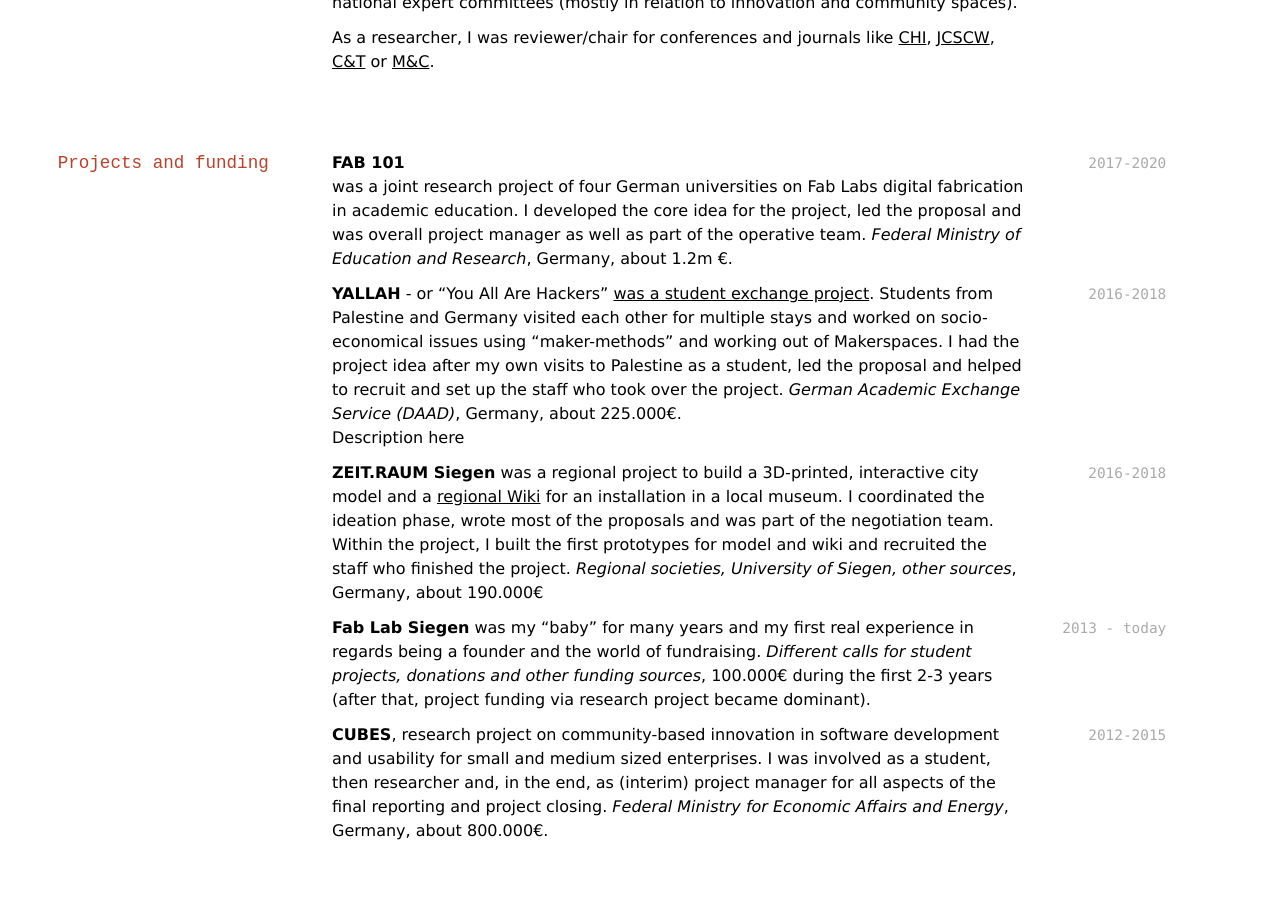
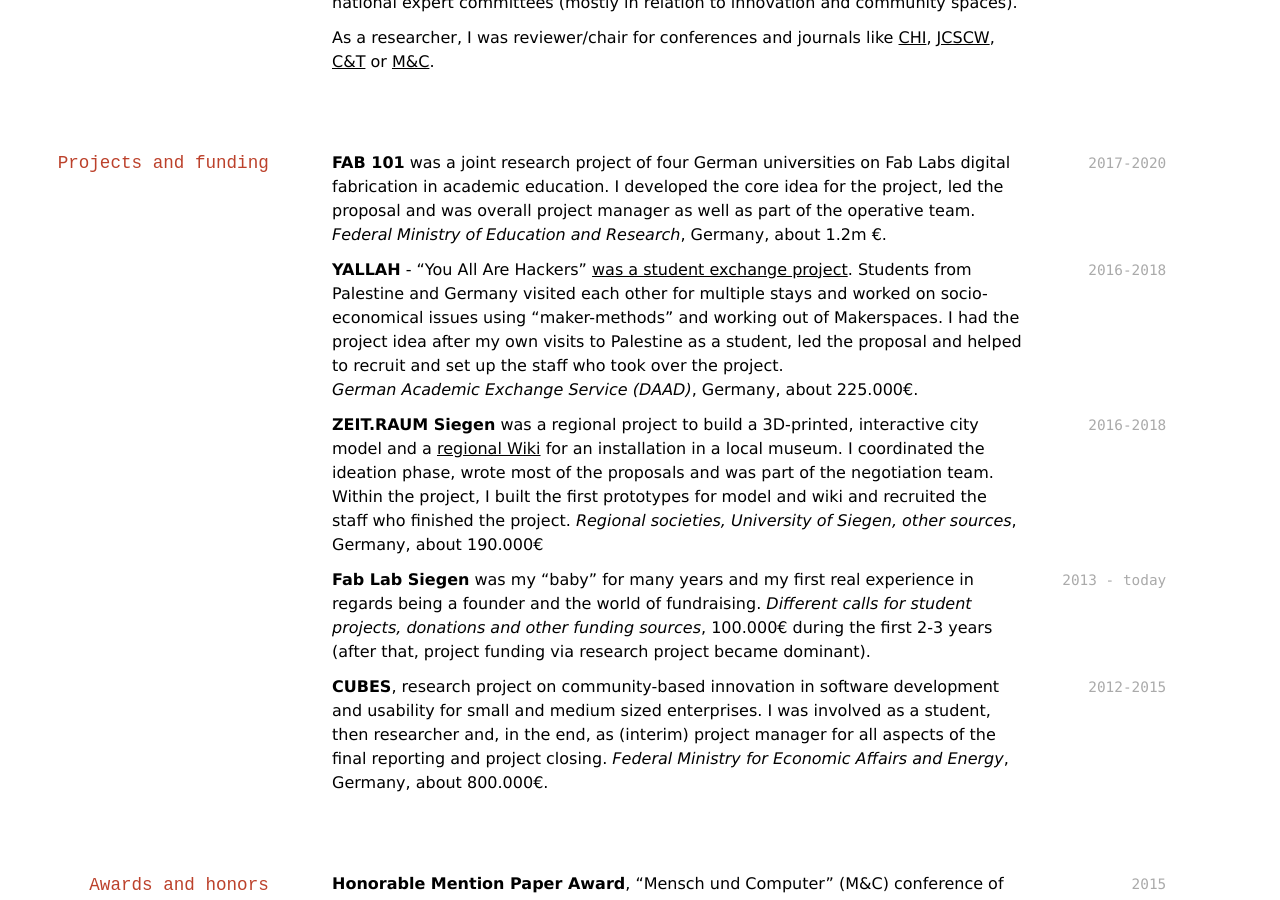
Before and after one commit to oliverstickel/oliverstickel.github.io, a Jekyll site: the page built from index.md, in a window 1280 px wide and 900 px high, scrolled down 1903 px. Built offline with Jekyll 4.4.1, drawn with Linux system fonts in a browser that asks for light colours; nearby versions of some CDN libraries; a style sheet for code colours, icons or effects is not loaded.

Commit message:
Update index.md

```diff
--- a/index.md
+++ b/index.md
@@ -74,11 +74,12 @@ As a researcher, I was reviewer/chair for conferences and journals like [CHI](ht
 ## Projects and funding
 
 `2017-2020`
-**FAB 101** <br/> was a joint research project of four German universities on Fab Labs digital fabrication in academic education. I developed the core idea for the project, led the proposal and was overall project manager as well as part of the operative team. *Federal Ministry of Education and Research*, Germany, about 1.2m €.
+**FAB 101** was a joint research project of four German universities on Fab Labs digital fabrication in academic education. I developed the core idea for the project, led the proposal and was overall project manager as well as part of the operative team.
+*Federal Ministry of Education and Research*, Germany, about 1.2m €.
 
 `2016-2018`
-**YALLAH** - or "You All Are Hackers" [was a student exchange project](https://yallah.exchange/). Students from Palestine and Germany visited each other for multiple stays and worked on socio-economical issues using "maker-methods" and working out of Makerspaces. I had the project idea after my own visits to Palestine as a student, led the proposal and helped to recruit and set up the staff who took over the project.  *German Academic Exchange Service (DAAD)*, Germany, about 225.000€. <br/>
-Description here
+**YALLAH** - "You All Are Hackers" [was a student exchange project](https://yallah.exchange/). Students from Palestine and Germany visited each other for multiple stays and worked on socio-economical issues using "maker-methods" and working out of Makerspaces. I had the project idea after my own visits to Palestine as a student, led the proposal and helped to recruit and set up the staff who took over the project.
+*German Academic Exchange Service (DAAD)*, Germany, about 225.000€.
 
 `2016-2018`
 **ZEIT.RAUM Siegen** was a regional project to build a 3D-printed, interactive city model and a [regional Wiki](https://wiki.zeitraum-siegen.de/) for an installation in a local museum. I coordinated the ideation phase, wrote most of the proposals and was part of the negotiation team. Within the project, I built the first prototypes for model and wiki and recruited the staff who finished the project. *Regional societies, University of Siegen, other sources*, Germany, about 190.000€ <br/>
```
